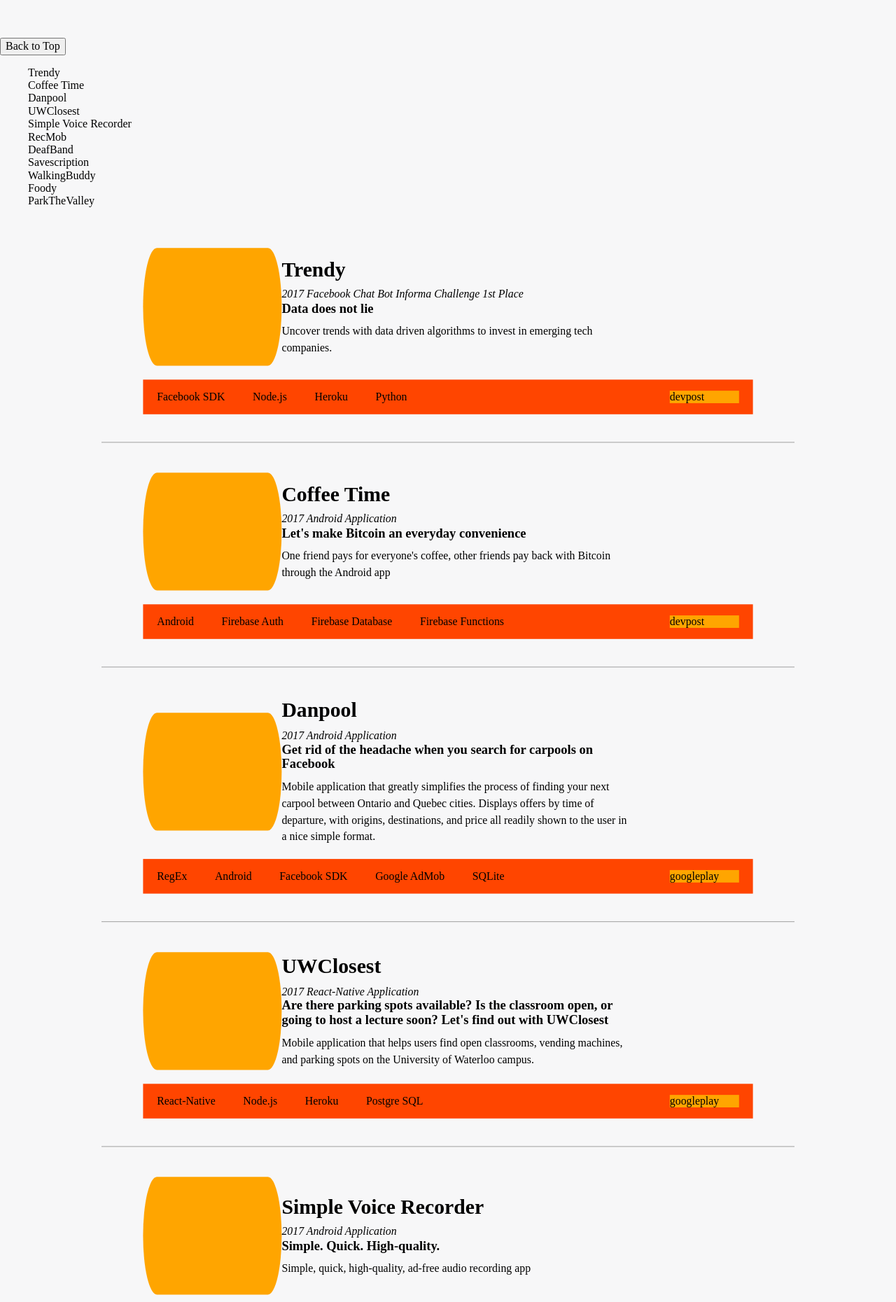
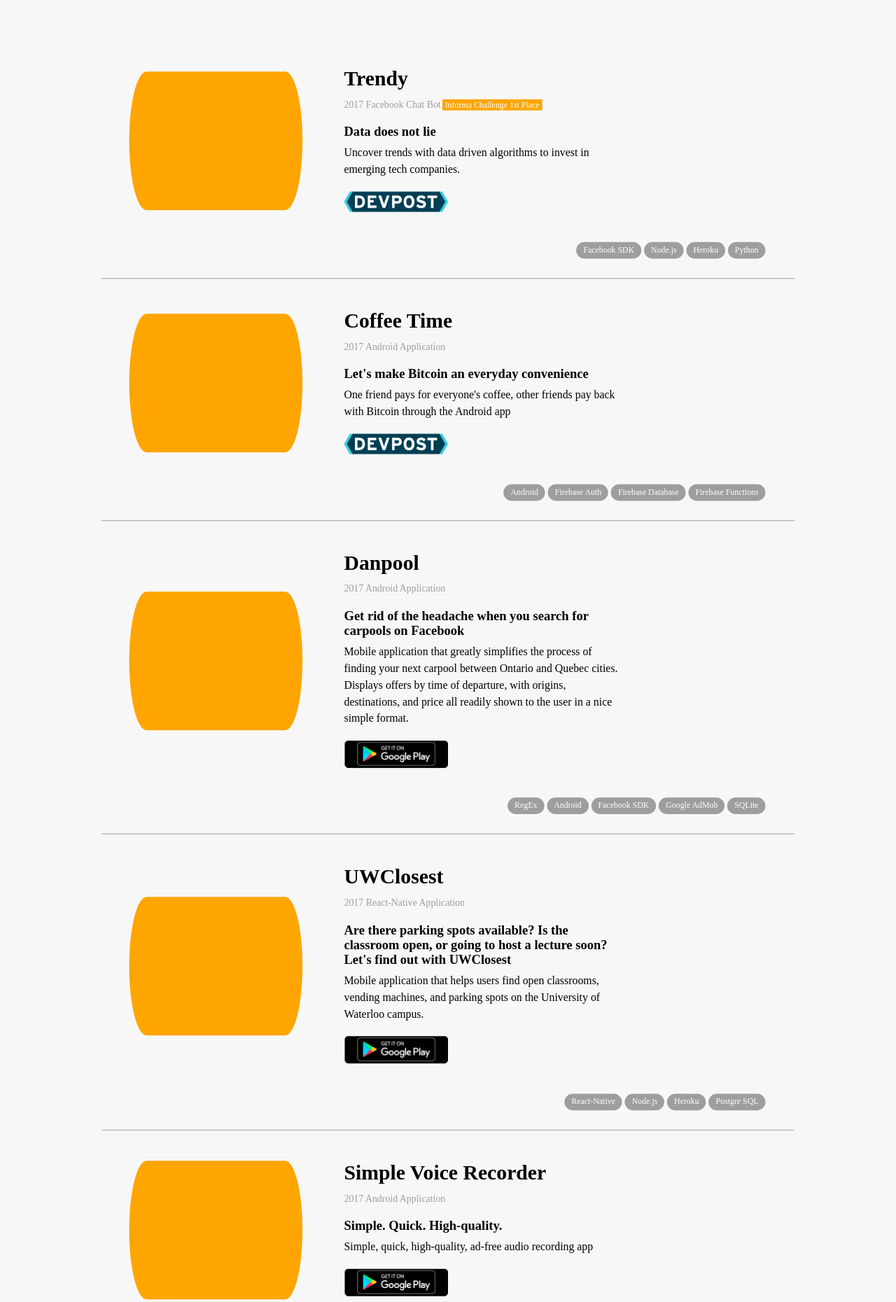
Before and after one commit to jjhp516/04-Four-Page-Website, a website: page projects.html in a window 1280 px wide. Shown: the part 340-2200 px from the top of the page at 70% size. Drawn offline with nearby package versions, Linux system fonts and the light colour scheme.

Commit message:
updated projects page

```diff
--- a/projects.html
+++ b/projects.html
@@ -49,38 +49,18 @@
             PROJECTS - MAIN
     ================================= -->
     <main>
-    <!-- project-navigator -->
-        <div class="side-menu">
-            <button><a href="#page-top">Back to Top</a></button>
-
-            <ul class="project-list">
-                <li class="project-icon"><a href="#trendy">Trendy</a></li>
-                <li class="project-icon"><a href="#coffee-time">Coffee Time</a></li>
-                <li class="project-icon"><a href="#danpool">Danpool</a></li>
-                <li class="project-icon"><a href="#uwclosest">UWClosest</a></li>
-                <li class="project-icon"><a href="#simple-voice-recorder">Simple Voice Recorder</a></li>
-                <li class="project-icon"><a href="#recmob">RecMob</a></li>
-                <li class="project-icon"><a href="#deafband">DeafBand</a></li>
-                <li class="project-icon"><a href="#savescription">Savescription</a></li>
-                <li class="project-icon"><a href="#walkingbuddy">WalkingBuddy</a></li>
-                <li class="project-icon"><a href="#foody">Foody</a></li>
-                <li class="project-icon"><a href="#parkthevalley">ParkTheValley</a></li>
-            </ul>
-        </div>
-
-
-    <!-- projects -->
         <div class="wrapper">
         <!-- Trendy -->
-            <div class="project-container" id="trendy">
+            <div class="project-container">
                 <div class="project-content">
-                    <div class="trendy-logo"></div>
+                    <div class="project-img trendy-logo"></div>
 
                     <div class="project-text">
                         <h2>Trendy</h2>
-                        <em>2017 Facebook Chat Bot <span>Informa Challenge 1st Place</span></em>
+                        <em>2017 Facebook Chat Bot<span>Informa Challenge 1st Place</span></em>
                         <h3>Data does not lie</h3>
                         <p>Uncover trends with data driven algorithms to invest in emerging tech companies.</p>
+                        <a class="button-devpost" href="#" target="_blank"></a>
                     </div>
                 </div>
 
@@ -91,22 +71,21 @@
                         <li>Heroku</li>
                         <li>Python</li>
                     </ul>
-
-                    <a class="button-devpost" href="#" target="_blank">devpost</a>
                 </div>
             </div>
 
 
         <!-- Coffee Time -->
-            <div class="project-container" id="coffee-time">
+            <div class="project-container">
                 <div class="project-content">
-                    <div class="coffee-time-logo"></div>
+                    <div class="project-img coffee-time-logo"></div>
 
                     <div class="project-text">
                         <h2>Coffee Time</h2>
                         <em>2017 Android Application</em>
                         <h3>Let's make Bitcoin an everyday convenience</h3>
                         <p>One friend pays for everyone's coffee, other friends pay back with Bitcoin through the Android app</p>
+                        <a class="button-devpost" href="#" target="_blank"></a>
                     </div>
                 </div>
 
@@ -117,23 +96,23 @@
                         <li>Firebase Database</li>
                         <li>Firebase Functions</li>
                     </ul>
-
-                    <a class="button-devpost" href="#" target="_blank">devpost</a>
                 </div>
             </div>
 
 
         <!-- Danpool -->
-            <div class="project-container" id="danpool">
+            <div class="project-container">
                 <div class="project-content">
-                    <div class="danpool-logo"></div>
+                    <div class="project-img danpool-logo"></div>
 
                     <div class="project-text">
                         <h2>Danpool</h2>
                         <em>2017 Android Application</em>
                         <h3>Get rid of the headache when you search for carpools on Facebook</h3>
-                        <p> Mobile application that greatly simplifies the process of finding your next carpool between Ontario and Quebec cities.
-                            Displays offers by time of departure, with origins, destinations, and price all readily shown to the user in a nice simple format.</p>
+                        <p> Mobile application that greatly simplifies the process of finding your next carpool
+                            between Ontario and Quebec cities. Displays offers by time of departure, with origins,
+                            destinations, and price all readily shown to the user in a nice simple format.</p>
+                        <a class="button-googleplay" href="#" target="_blank"></a>
                     </div>
                 </div>
 
@@ -145,22 +124,23 @@
                         <li>Google AdMob</li>
                         <li>SQLite</li>
                     </ul>
-
-                    <a class="button-googleplay" href="#" target="_blank">googleplay</a>
                 </div>
             </div>
 
 
         <!-- UWClosest -->
-            <div class="project-container" id="uwclosest">
+            <div class="project-container">
                 <div class="project-content">
-                    <div class="uwclosest-logo"></div>
+                    <div class="project-img uwclosest-logo"></div>
 
                     <div class="project-text">
                         <h2>UWClosest</h2>
                         <em>2017 React-Native Application</em>
-                        <h3>Are there parking spots available? Is the classroom open, or going to host a lecture soon? Let's find out with UWClosest</h3>
-                        <p>Mobile application that helps users find open classrooms, vending machines, and parking spots on the University of Waterloo campus.</p>
+                        <h3>Are there parking spots available? Is the classroom open, or going
+                            to host a lecture soon? Let's find out with UWClosest</h3>
+                        <p> Mobile application that helps users find open classrooms, vending machines,
+                            and parking spots on the University of Waterloo campus.</p>
+                        <a class="button-googleplay" href="#" target="_blank"></a>
                     </div>
                 </div>
 
@@ -171,22 +151,21 @@
                         <li>Heroku</li>
                         <li>Postgre SQL</li>
                     </ul>
-
-                    <a class="button-googleplay" href="#" target="_blank">googleplay</a>
                 </div>
             </div>
 
 
         <!-- Simple Voice Recorder -->
-            <div class="project-container" id="simple-voice-recorder">
+            <div class="project-container">
                 <div class="project-content">
-                    <div class="simple-vr-logo"></div>
+                    <div class="project-img simple-vr-logo"></div>
 
                     <div class="project-text">
                         <h2>Simple Voice Recorder</h2>
                         <em>2017 Android Application</em>
                         <h3>Simple. Quick. High-quality.</h3>
                         <p>Simple, quick, high-quality, ad-free audio recording app</p>
+                        <a class="button-googleplay" href="#" target="_blank"></a>
                     </div>
                 </div>
 
@@ -197,22 +176,24 @@
                         <li>Android Media Framework</li>
                         <li>Open-Source Media Frameworks</li>
                     </ul>
-
-                    <a class="button-googleplay" href="#" target="_blank">googleplay</a>
                 </div>
             </div>
 
 
         <!-- RecMob -->
-            <div class="project-container" id="recmob">
+            <div class="project-container">
                 <div class="project-content">
-                    <div class="recmob-logo"></div>
+                    <div class="project-img recmob-logo"></div>
 
                     <div class="project-text">
                         <h2>RecMob</h2>
                         <em>2017 Android Application (Freelancing)</em>
                         <h3>End the fake news</h3>
                         <p>Social video community where REAL recognizes REAL</p>
+                        <div class="button-wrap">
+                            <a class="button-googleplay" href="#" target="_blank"></a>
+                            <a class="button-web" href="#" target="_blank"><i class="fas fa-globe fa-2x"></i></a>
+                        </div>
                     </div>
                 </div>
 
@@ -221,25 +202,23 @@
                         <li>Android</li>
                         <li>Java</li>
                     </ul>
-
-                    <a class="button-googleplay" href="#" target="_blank">googleplay</a>
-
-                    <a class="button-web" href="#" target="_blank">website</a>
                 </div>
             </div>
 
 
         <!-- DeafBand -->
-            <div class="project-container" id="deafband">
+            <div class="project-container">
                 <div class="project-content">
-                    <div class="deafband-logo"></div>
+                    <div class="project-img deafband-logo"></div>
 
                     <div class="project-text">
                         <h2>DeafBand</h2>
                         <em>2017 (In progress) Arduino & Android</em>
                         <h3>If you can't hear them, feel them</h3>
-                        <p> DeafBand is a headband-like device that can recognize and pinpoint the direction of certain sounds such as car horns,
-                            screaming, etc. Being developed as the Fourth Year Design Project at the University of Waterloo.</p>
+                        <p> DeafBand is a headband-like device that can recognize and pinpoint the direction of certain
+                            sounds such as car horns, screaming, etc. Being developed as the Fourth Year Design Project
+                            at the University of Waterloo.</p>
+                        <a class="button-googleplay" href="#" target="_blank"></a>
                     </div>
                 </div>
 
@@ -251,22 +230,22 @@
                         <li>C</li>
                         <li>Bluetooth Stack</li>
                     </ul>
-
-                    <a class="button-googleplay" href="#" target="_blank">googleplay</a>
                 </div>
             </div>
 
 
         <!-- Savescription -->
-            <div class="project-container" id="savescription">
+            <div class="project-container">
                 <div class="project-content">
-                    <div class="savescription-logo"></div>
+                    <div class="project-img savescription-logo"></div>
 
                     <div class="project-text">
                         <h2>Savescription</h2>
                         <em>2017 WebApp <span>KWHacks2017 Top 5</span></em>
                         <h3>Forgot to take your medicine? Let my bot call and remind you...</h3>
-                        <p>WebApp to send out automated prescription reminders through text and phone calls to a list of managed patients.</p>
+                        <p> WebApp to send out automated prescription reminders through text and phone calls to a list
+                            of managed patients.</p>
+                        <a class="button-devpost" href="#" target="_blank"></a>
                     </div>
                 </div>
 
@@ -278,22 +257,21 @@
                         <li>Firebase API</li>
                         <li>Twilio API</li>
                     </ul>
-
-                    <a class="button-devpost" href="#" target="_blank">devpost</a>
                 </div>
             </div>
 
 
         <!-- WalkingBuddy -->
-            <div class="project-container" id="walkingbuddy">
+            <div class="project-container">
                 <div class="project-content">
-                    <div class="walkingbuddy-logo"></div>
+                    <div class="project-img walkingbuddy-logo"></div>
 
                     <div class="project-text">
                         <h2>WalkingBuddy</h2>
-                        <em>2017 Android Application <span>Hackatown2017 Top 6</span> <span>Founders Institute Award</span></em>
+                        <em>2017 Android Application <span>Hackatown2017 Top 6</span> <span class="award">Founders Institute Award</span></em>
                         <h3>Afraid to walk home alone? Get a Walking Buddy :)</h3>
                         <p>Android App that matches people to walk home (or anywhere) together, with safety in mind.</p>
+                        <a class="button-devpost" href="#" target="_blank"></a>
                     </div>
                 </div>
 
@@ -304,22 +282,21 @@
                         <li>Google Maps API</li>
                         <li>Firebase API</li>
                     </ul>
-
-                    <a class="button-devpost" href="#" target="_blank">devpost</a>
                 </div>
             </div>
 
 
         <!-- Foody -->
-            <div class="project-container" id="foody">
+            <div class="project-container">
                 <div class="project-content">
-                    <div class="foody-logo"></div>
+                    <div class="project-img foody-logo"></div>
 
                     <div class="project-text">
                         <h2>Foody</h2>
                         <em>2017 WebApp</em>
                         <h3>Foody, What should I eat?</h3>
                         <p>Voice-controlled WebApp that suggests restaurant dishes based on user feedback. Uses NLP.</p>
+                        <a class="button-devpost" href="#" target="_blank"></a>
                     </div>
                 </div>
 
@@ -330,22 +307,21 @@
                         <li>YellowPages API</li>
                         <li>Python</li>
                     </ul>
-
-                    <a class="button-devpost" href="#" target="_blank">devpost</a>
                 </div>
             </div>
 
 
         <!-- ParkTheValley -->
-            <div class="project-container" id="parkthevalley">
+            <div class="project-container">
                 <div class="project-content">
-                    <div class="parkthevalley-logo"></div>
+                    <div class="project-img parkthevalley-logo"></div>
 
                     <div class="project-text">
                         <h2>ParkTheValley</h2>
                         <em>2017 Android Application</em>
                         <h3>AirBnB and Uber for parking</h3>
-                        <p>Add project description. Lorem ipsum dolor sit amet consectetur adipisicing elit. Filler text filler text filler text.</p>
+                        <p>(Add project description. Lorem ipsum dolor sit amet consectetur adipisicing elit. Filler text filler text filler text)</p>
+                        <a class="button-devpost" href="#" target="_blank"></a>
                     </div>
                 </div>
 
@@ -356,8 +332,6 @@
                         <li>Google Places API</li>
                         <li>Firebase API</li>
                     </ul>
-
-                    <a class="button-devpost" href="#" target="_blank">devpost</a>
                 </div>
             </div>
         </div>
--- a/sass/base/general.scss
+++ b/sass/base/general.scss
@@ -36,6 +36,11 @@
     font-size: 30px;
 }
 
+ul {
+    padding: 0;
+}
+
+
 li {
     list-style: none;
 }
--- a/sass/base/mixins.scss
+++ b/sass/base/mixins.scss
@@ -11,8 +11,9 @@
 }
 
 @mixin project-image($image-path) {
-    width: 200px;
-    height: 170px;
+    width: 250px;
+    height: 200px;
     border-radius: 10% / 50%;
     background: $image-path;
+    margin: 0 60px 20px 0;
 }
--- a/sass/components/projects.scss
+++ b/sass/components/projects.scss
@@ -1,7 +1,7 @@
 .project-container {
     max-width: 1000px;
     min-width: 250px;
-    padding: 40px 60px;
+    padding: 40px 40px 10px;
     margin: 0 auto;
     border-bottom: 1px solid $shadow;
     transform: scale(0.99);
@@ -18,31 +18,90 @@
         align-items: center;
 
         .project-text {
-            max-width: 500px;
+            width: 50%;
+            max-width: 400px;
+            min-width: 250px;
+
+            h3 {
+                margin: 20px 0 8px;
+            }
+
+            em {
+                font-size: 14px;
+                font-style: normal;
+                color: $shadow;
+
+                span {
+                    font-size: 12px;
+                    padding: 1px 4px;
+                    margin: 1px 2px;
+                    background: $debug;
+                    color: $light-text;
+                }
+
+                .award {
+                    @extend span;
+                    background: $debug2;
+                }
+            }
+
+            .button-devpost {
+                display: inline-block;
+                background: url(../img/devpost.png);
+                background-size: cover;
+                background-position: 50% 50%;
+                width: 150px;
+                height: 30px;
+                margin: 20px 20px 20px 0;
+            }
+
+            .button-googleplay {
+                display: inline-block;
+                background: url(../img/google-play.png);
+                background-size: cover;
+                background-position: 50% 50%;
+                width: 150px;
+                height: 40px;
+                margin: 20px 20px 20px 0;
+            }
+
+            .button-wrap {
+                display: flex;
+            }
+
+            .button-web {
+                border-radius: 50%;
+                border: 2px solid $dark-text;
+                background: $negative-space;
+                width: 40px;
+                height: 40px;
+                margin: 20px 0;
+                display: flex;
+                align-items: center;
+                justify-content: center;
+
+                i {
+                    color: $dark-text;
+                }
+            }
         }
     }
 
     .project-footer {
-        background: $debug2;
-        width: 100%;
-        margin-top: 20px;
-        display: flex;
-        align-items: center;
-
         ul {
-            padding: 0;
-            flex: 1 1 700px;
+            width: 100%;
             display: flex;
+            flex-wrap: wrap;
+            justify-content: flex-end;
 
             li {
-                margin: 0 20px;
+                margin: 2px;
+                padding: 5px 10px;
+                border-radius: 12px;
+                background: $shadow;
+                color: $light-text;
+                font-size: 12px;
             }
-        }
-
-        a {
-            flex: 0 0 100px;
-            background: $debug;
-            margin-right: 20px;
         }
     }
 }
```
Also changed, not shown: sass/actions/media-queries.scss (+15 -0 lines), css/app.css, img/devpost.png (added), img/devpost.svg (added), img/google-play.png (added), img/googleplay.png (added), 1 other file.
